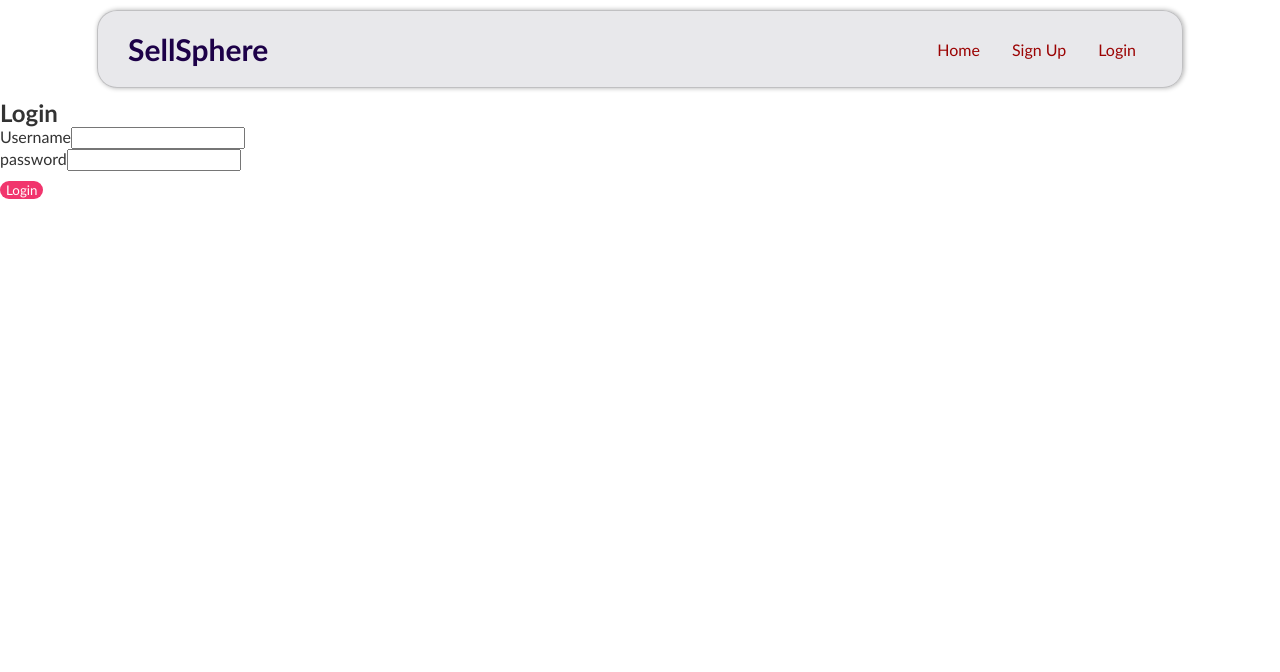
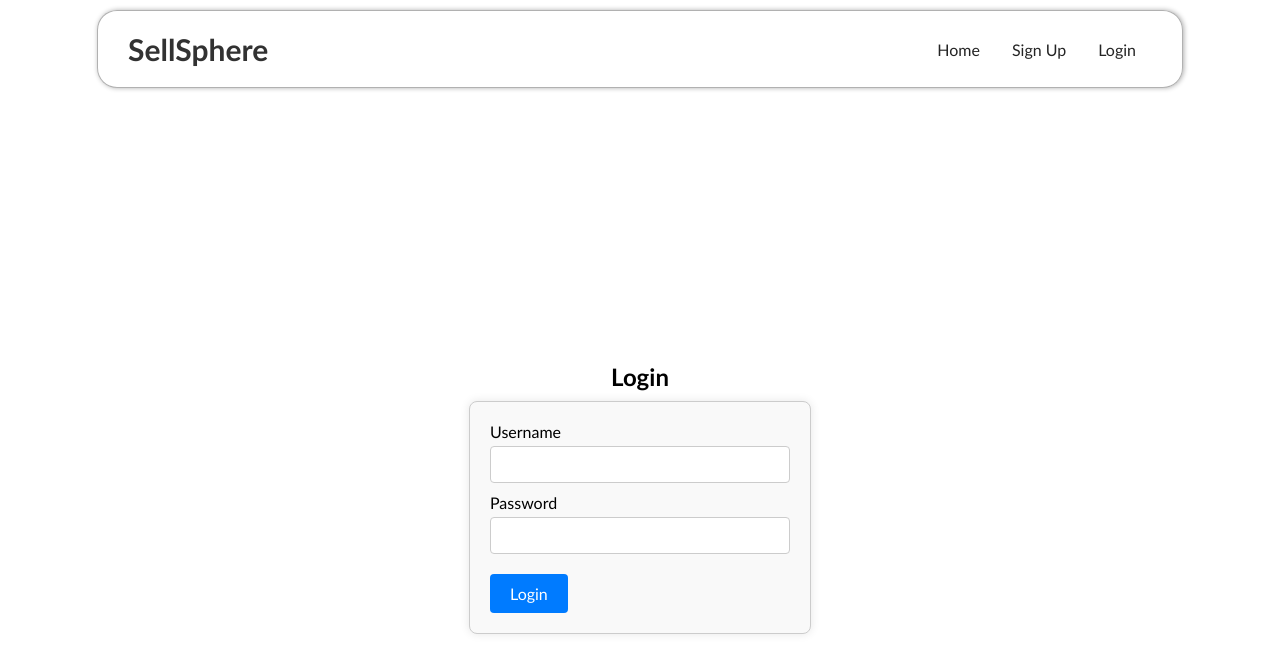
Before and after one commit to sameera474/SellSpherefi, a React (Vite) app: page /login in a window 1280 px wide. Shown: the top 672 px of the page. Built offline with nearby package versions, Linux system fonts and the light colour scheme.

Commit message:
Add Some CSS and features

```diff
--- a/src/components/Home.jsx
+++ b/src/components/Home.jsx
@@ -1,5 +1,4 @@
-import React from "react";
-import { useState, useEffect } from "react";
+import React, { useState } from "react";
 import { CategoryList } from "./CategoryList";
 import { useFetchProducts } from "../hooks/useFetchProducts";
 import { useNavigate } from "react-router-dom";
@@ -18,76 +17,48 @@ export const Home = () => {
     { id: 10, name: "Health & Household" },
   ];
 
-  // const products = [
-  //   { id: 1, name: "Iphone 15 Pro Max", categoryId: 1 },
-  //   { id: 2, name: "Lenovo Laptop", categoryId: 1 },
-  //   { id: 3, name: "White Gold", categoryId: 2 },
-  //   { id: 4, name: "Bracelet", categoryId: 2 },
-  //   { id: 5, name: "Nike", categoryId: 3 },
-  //   { id: 6, name: "Addidas", categoryId: 3 },
-  //   { id: 7, name: "Mango", categoryId: 4 },
-  //   { id: 8, name: "Zara", categoryId: 4 },
-  // ];
-  // const featuredCategories = [
-  //   { id: 1, name: "Shoes" },
-  //   { id: 2, name: "Sport" },
-  //   { id: 3, name: "Child" },
-  //   { id: 4, name: "Caps" },
-  // ];
-
   const [selectedCategoryName, setSelectedCategoryName] =
     useState("electronics");
-
   const [categorisedProducts, isLoading, error] =
     useFetchProducts(selectedCategoryName);
+  const navigate = useNavigate();
 
   const onSelectCategory = (clickedCategoryName) => {
-    // console.log(products);
-    // const filteredProducts = products.filter(
-    //   (product) => product.categoryId === clickedCategoryId
-    // );
-    // console.log(filteredProducts);
-    // console.log(clickedCategoryName);
-    // setSelectedProducts(filteredProducts);
-
     setSelectedCategoryName(clickedCategoryName);
-    //
   };
-
-  const navigate = useNavigate();
-
-  // console.log(selectedProducts);
 
   return (
     <div className="home content">
-      {error && <div> {error} </div>}
-      <div>
+      {error && <div className="error-message">{error}</div>}
+      <div className="category-section">
         <CategoryList
-          categories={categories} // Replace with your actual categories array
+          categories={categories}
           title="All Categories"
           onSelectCategory={onSelectCategory}
         />
-        <div className="products-container">
-          {isLoading ? (
-            <div className="loader"></div>
-          ) : (
-            categorisedProducts.map((product) => (
+      </div>
+      <div className="products-section">
+        {isLoading ? (
+          <div className="loader">Loading...</div>
+        ) : (
+          <div className="products-container">
+            {categorisedProducts.map((product) => (
               <div key={product.id} className="product-box">
                 <img src={product.image} alt={product.title} />
                 <h3>{product.title}</h3>
                 <p>{product.description}</p>
-                <p>{product.category}</p>
+                <p className="category">Category: {product.category}</p>
                 <p className="price">Price: ${product.price.toFixed(2)}</p>
-                <p>
+                <p className="rating">
                   {product.rating?.rate} ({product.rating?.count} reviews)
                 </p>
                 <button onClick={() => navigate(`/products/${product.id}`)}>
                   See Details
                 </button>
               </div>
-            ))
-          )}
-        </div>
+            ))}
+          </div>
+        )}
       </div>
     </div>
   );
--- a/src/components/Login.jsx
+++ b/src/components/Login.jsx
@@ -1,4 +1,5 @@
 import React, { useState } from "react";
+import { useNavigate } from "react-router-dom";
 import { useAuth } from "../context/AuthContext";
 
 const Login = () => {
@@ -6,6 +7,7 @@ const Login = () => {
   const [password, setPassword] = useState("");
   const [error, setError] = useState("");
   const { login } = useAuth();
+  const navigate = useNavigate();
 
   const handleLogin = async (e) => {
     e.preventDefault();
@@ -24,7 +26,7 @@ const Login = () => {
 
       if (response.ok) {
         login(data.token);
-        console.log(data.token);
+        navigate("/");
       } else {
         throw new Error(data.message || "Login failed");
       }
@@ -36,6 +38,11 @@ const Login = () => {
 
   return (
     <div>
+      <div></div>
+      <div
+        className="form container"
+        style={{ display: "flex", flexDirection: "column", gap: "10px" }}
+      >
         <h2>Login</h2>
         <form onSubmit={handleLogin}>
           <div>
@@ -47,7 +54,7 @@ const Login = () => {
             />
           </div>
           <div>
-          <label>password</label>
+            <label>Password</label>
             <input
               type="password"
               onChange={(e) => setPassword(e.target.value)}
@@ -58,6 +65,8 @@ const Login = () => {
           {error && <p>{error}</p>}
         </form>
       </div>
+    </div>
   );
 };
+
 export default Login;
--- a/src/components/Navbar.jsx
+++ b/src/components/Navbar.jsx
@@ -16,7 +16,6 @@ export const Navbar = () => {
 
   const handleSearch = (e) => {
     setSearchQuery(e.target.value);
-
     console.log("Search query:", e.target.value);
   };
 
@@ -28,7 +27,7 @@ export const Navbar = () => {
     <nav className="navbar">
       <h1>SellSphere</h1>
       <div className={`links ${menuOpen ? "menu-open" : ""}`}>
-        <Link to={"/"}>Home</Link>
+        <Link to="/">Home</Link>
         {isAuthenticated ? (
           <>
             <div className="user-info">
@@ -47,28 +46,8 @@ export const Navbar = () => {
           </>
         ) : (
           <>
-            <Link
-              to={"/signup"}
-              style={
-                {
-                  // color: "white",
-                  // backgroundColor: "#eb3434",
-                }
-              }
-            >
-              Sign Up
-            </Link>
-            <Link
-              to={"/login"}
-              style={
-                {
-                  // color: "white",
-                  // backgroundColor: "#eb3434",
-                }
-              }
-            >
-              Login
-            </Link>
+            <Link to="/signup">Sign Up</Link>
+            <Link to="/login">Login</Link>
           </>
         )}
         <div className="menu-toggle" onClick={toggleMenu}>
--- a/src/index.css
+++ b/src/index.css
@@ -1,7 +1,7 @@
 * {
   font-family: "Trebuchet MS";
   margin: 0;
-  color: #333;
+  baccolor: #333;
 }
 
 .navbar {
@@ -19,15 +19,15 @@
   /* height: 80px; */
   max-width: 80%;
   margin: 10px auto;
-  background-color: rgba(213, 213, 218, 0.541);
-  border: 0.1px solid rgba(134, 134, 134, 0.4);
+  background-color: rgba(255, 255, 255, 0.541);
+  border: 0.1px solid rgba(61, 61, 61, 0.4);
   box-shadow: 1px 0px 5px rgb(175, 175, 175);
   border-radius: 20px;
   padding: 20px 30px;
 }
 
 .navbar h1 {
-  color: #1d0148;
+  color: #323232;
   font-size: 30px;
   font-weight: 600;
 }
@@ -43,7 +43,7 @@
 }
 
 .navbar a:hover {
-  color: #eb3434;
+  color: #a8a8a8;
 }
 
 .content {
@@ -80,6 +80,13 @@
   gap: 20px;
   padding: 20px;
   justify-content: center;
+  background-color: #8c8c8c;
+  color: white;
+  border: 1px solid #eee;
+  box-shadow: 0 4px 6px rgba(0, 0, 0, 0.1);
+  padding: 15px;
+  text-align: center;
+  width: 100%;
 }
 
 .product-box {
@@ -112,22 +119,22 @@
 }
 
 button {
-  background-color: #f1356d;
+  background-color: #35b5f1;
   color: white;
   padding: 30px 30 px;
   border: none;
   cursor: pointer;
   margin-top: 10px;
-  border-radius: 10px;
+  border-radius: 5px;
 }
 
 button:hover {
-  background-color: #0056b3;
+  background-color: #787878;
 }
 
 .loader {
   border: 6px solid #f3f3f3;
-  border-top: 6px solid #f1356d;
+  border-top: 6px solid #292929;
   border-radius: 50%;
   height: 50px;
   width: 50px;
@@ -228,7 +235,7 @@ button:hover {
 .links button {
   margin: 0 10px;
   text-decoration: none;
-  color: rgb(155, 3, 3);
+  color: rgb(36, 36, 36);
   border: none;
   background: none;
   cursor: pointer;
@@ -270,3 +277,68 @@ button:hover {
     cursor: pointer;
   }
 }
+
+.login-container {
+  display: flex;
+  flex-direction: column;
+  align-items: center;
+  justify-content: center;
+  height: 100vh; /* 100% of viewport height */
+  margin: 0 auto; /* Centers horizontally */
+  padding: 20px;
+  box-sizing: border-box;
+}
+
+.form-group {
+  margin-bottom: 10px;
+}
+/* Assuming you have a container wrapping the Login component */
+.container {
+  display: flex;
+  justify-content: center;
+  align-items: center;
+  height: 100vh; /* Use viewport height to center vertically */
+}
+
+/* Style for the form */
+form {
+  width: 300px; /* Adjust width as needed */
+  padding: 20px;
+  border: 1px solid #ccc;
+  border-radius: 8px;
+  background-color: #f9f9f9;
+  box-shadow: 0 0 10px rgba(0, 0, 0, 0.1);
+}
+
+/* Optional: Center align the form elements */
+form div {
+  display: flex;
+  flex-direction: column;
+  margin-bottom: 10px;
+}
+
+form label {
+  margin-bottom: 5px;
+}
+
+form input {
+  padding: 8px;
+  font-size: 16px;
+  border: 1px solid #ccc;
+  border-radius: 4px;
+}
+
+form button {
+  padding: 10px 20px;
+  font-size: 16px;
+  background-color: #007bff;
+  color: #fff;
+  border: none;
+  border-radius: 4px;
+  cursor: pointer;
+}
+
+form p {
+  color: red;
+  margin-top: 10px;
+}
```
Lines whose indentation alone changed are shown as unchanged.
